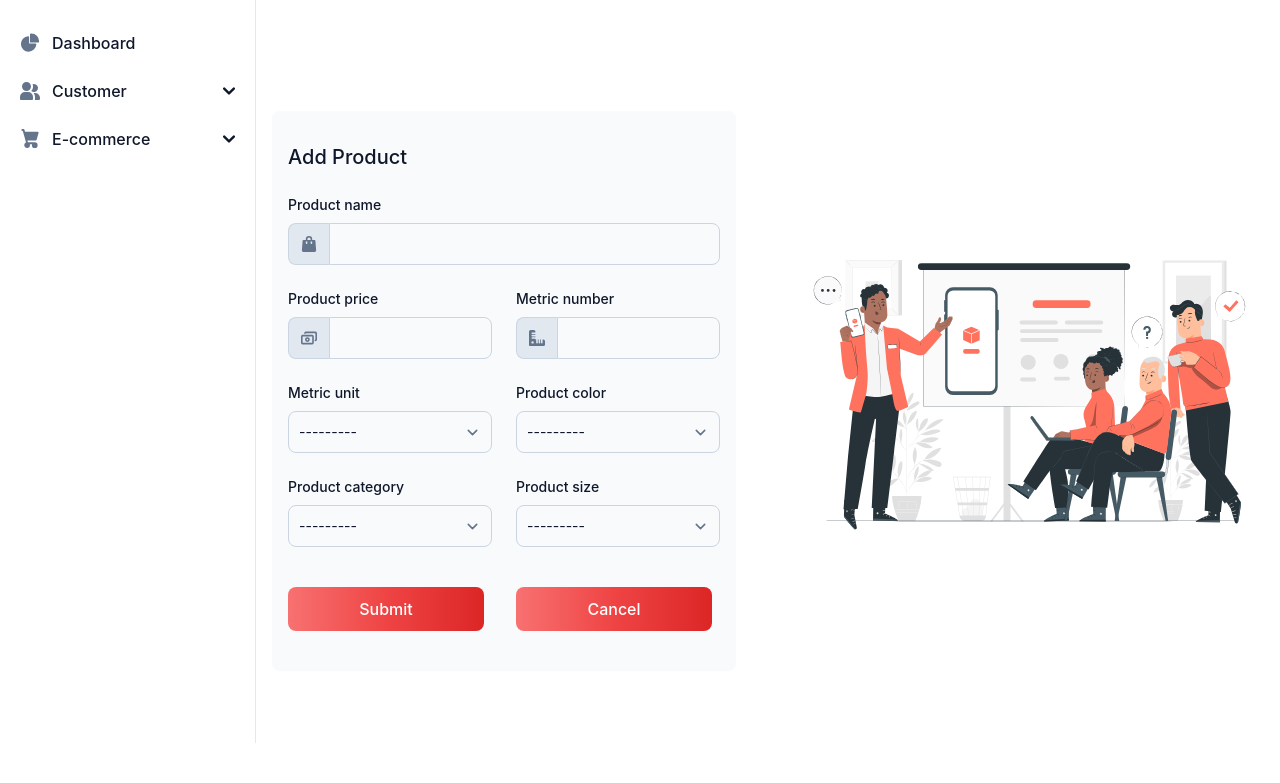
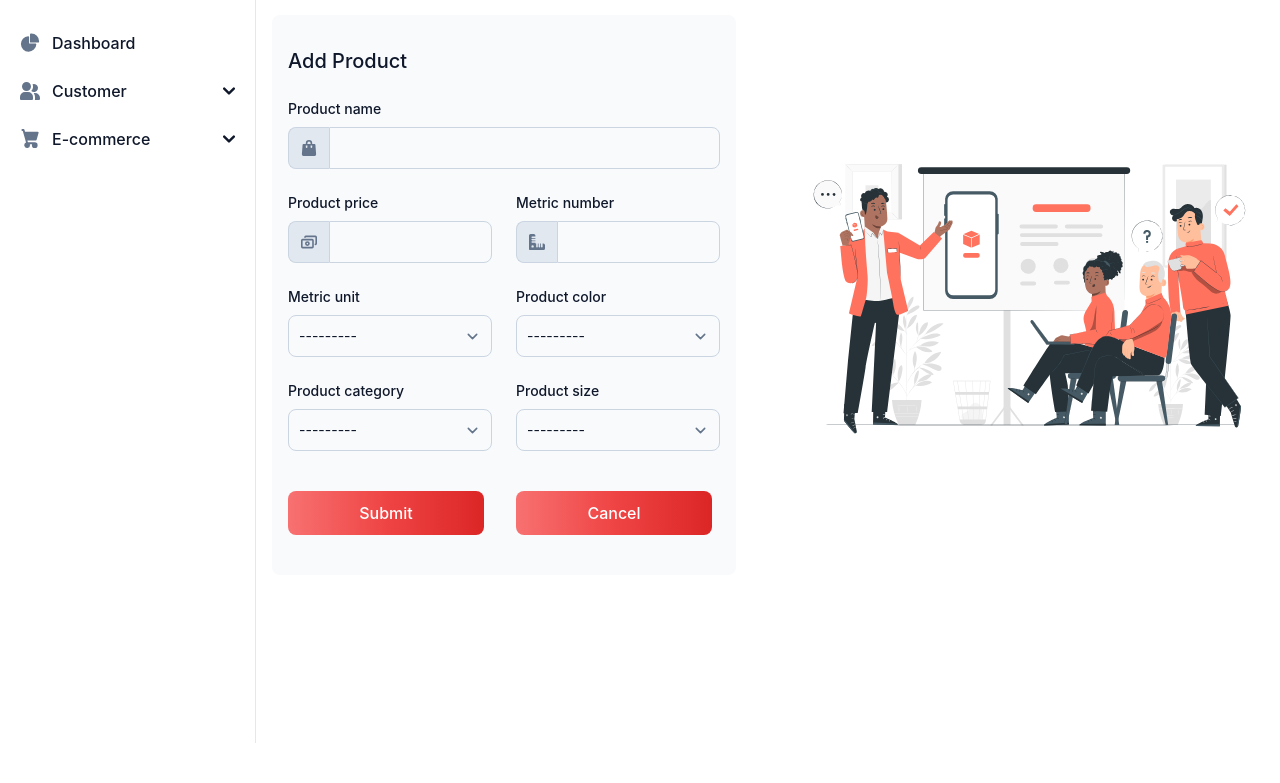
Before and after one commit to AristonCatipay/django_smartket, a Django app: page /product/add/ in a window 1280 px wide. Shown: the part 57-840 px from the top of the page. After the commit the page ends 800 px from the top, so only its background shows below. Run offline with Django 4.2, Linux system fonts and the light colour scheme; the visitor is signed in with stand-in values (Sample User, id 1); data that the repository does not hold is empty; style sheets or scripts are compiled from the project's sources; some libraries are stand-ins or nearby versions.

Commit message:
Remove the unnecessary space at the top of form.

```diff
--- a/product/templates/product/form.html
+++ b/product/templates/product/form.html
@@ -4,8 +4,8 @@
 {% load static %}
 {% block content %}
 <!-- Start block -->
-<section class="">
-    <div class="max-w-screen-xl mx-auto space-y-12 lg:space-y-20 lg:py-24">
+<section>
+    <div class="max-w-screen-xl mx-auto">
         <!-- Row -->
         <div class="items-center gap-8 lg:grid lg:grid-cols-2 xl:gap-16">
             <div class="px-4 py-8 bg-gray-50 text-gray-500 sm:text-lg hover:bg-gray-100 dark:bg-gray-800 dark:border-gray-700 dark:hover:bg-gray-700 rounded-lg">
```
